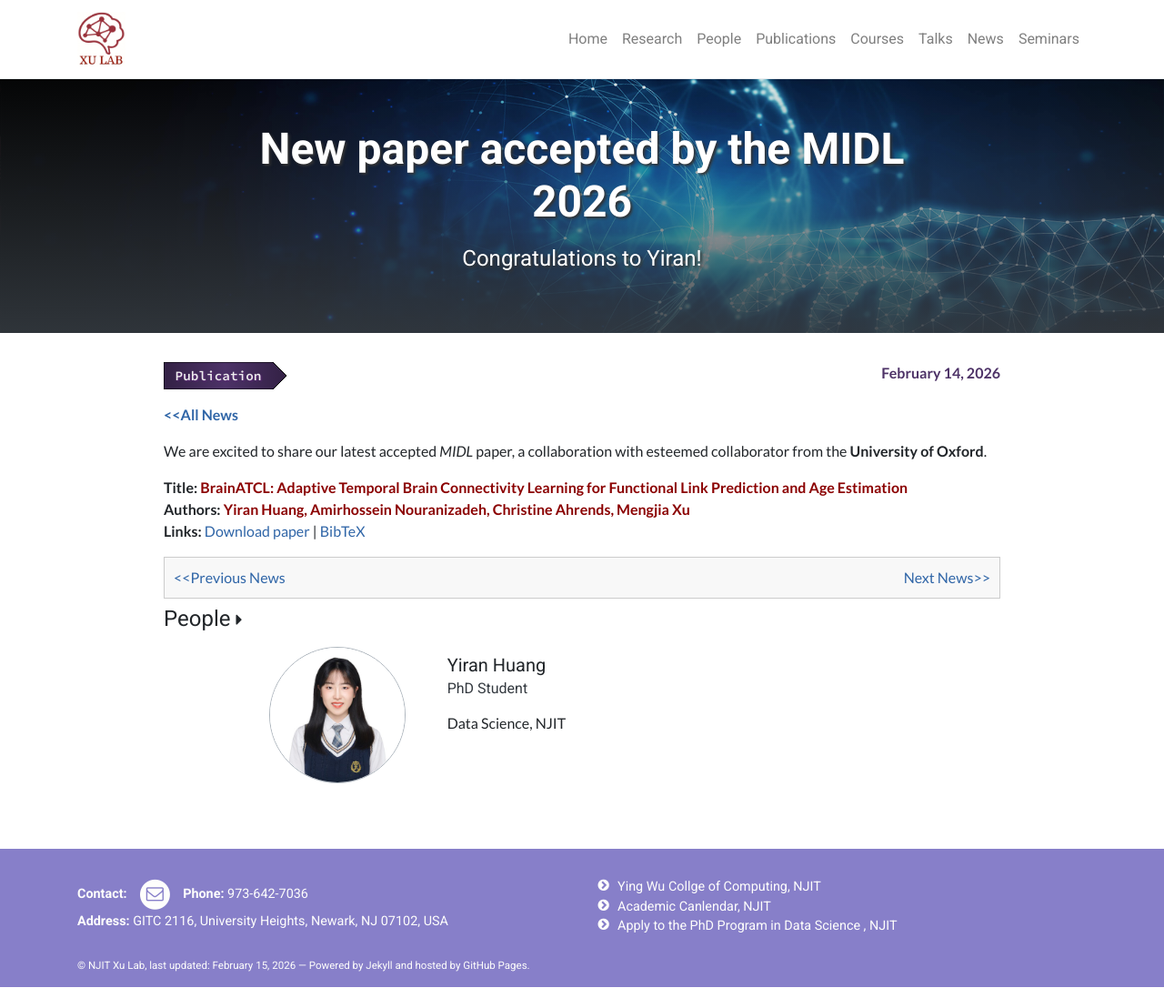
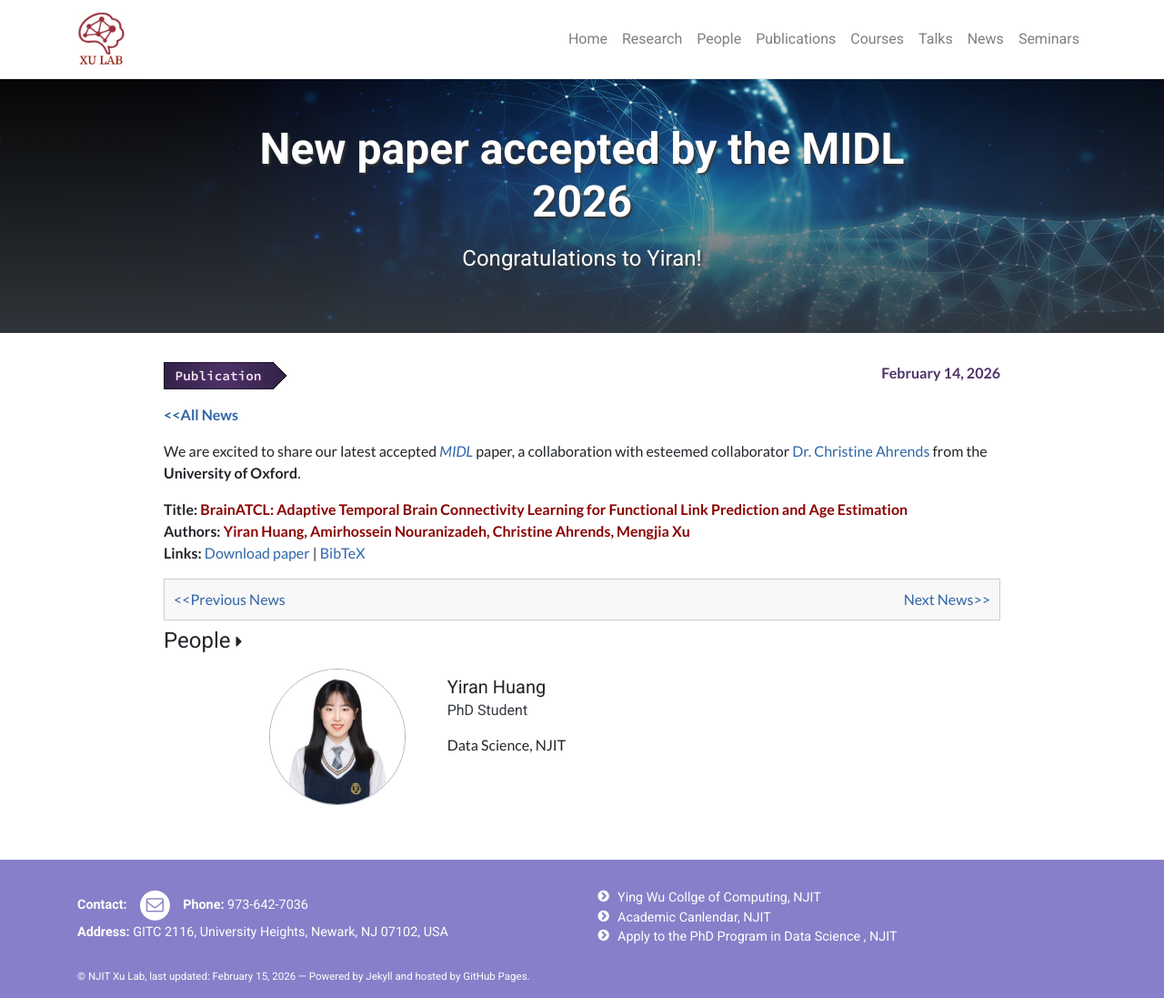
Before and after one commit to GraceXu182/gracexu182.github.io, a Jekyll site: the page built from content/_newsfeed/post8.md, in a window 1280 px wide. Shown: the whole page at 91% size. Built offline with Jekyll 4.4.1, drawn with Linux system fonts in a browser that asks for light colours.

Commit message:
update people.yml and talks.md

```diff
--- a/content/_newsfeed/post8.md
+++ b/content/_newsfeed/post8.md
@@ -12,7 +12,7 @@ badges: # e.g. person=John_Doe, project=project1 (no spaces)
 
 <a href="../#latest-news"><b>&lt;&lt;All News</b></a>
 
-We are excited to share our latest accepted *MIDL* paper, a collaboration with esteemed collaborator from the <b>University of Oxford</b>.
+We are excited to share our latest accepted *[MIDL](https://2026.midl.io/)* paper, a collaboration with esteemed collaborator [Dr. Christine Ahrends](https://christineahrends.org/) from the <b>University of Oxford</b>.
 
 **Title:** **<span style="color: darkred">BrainATCL: Adaptive Temporal Brain Connectivity Learning for Functional Link Prediction and Age Estimation</span>**
 **Authors:** **<span style="color: darkred">Yiran Huang, Amirhossein Nouranizadeh, Christine Ahrends, Mengjia Xu</span>**
```
